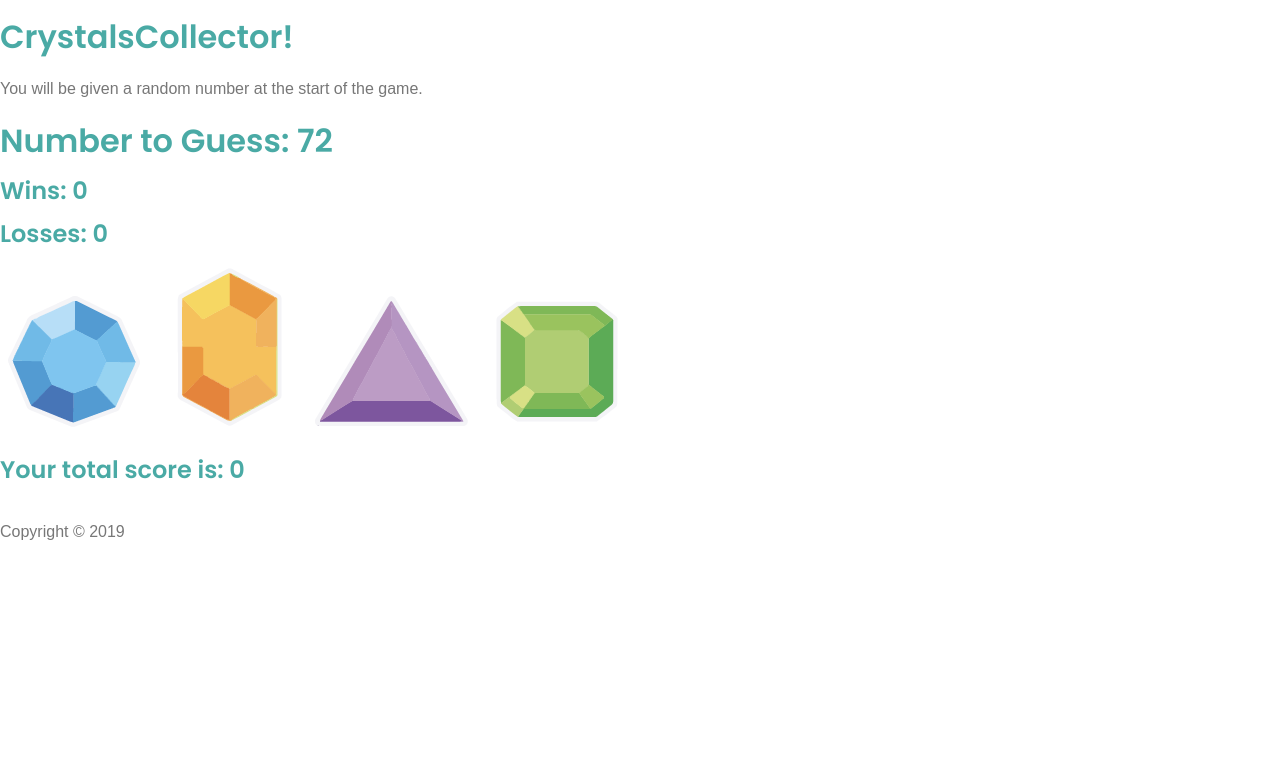
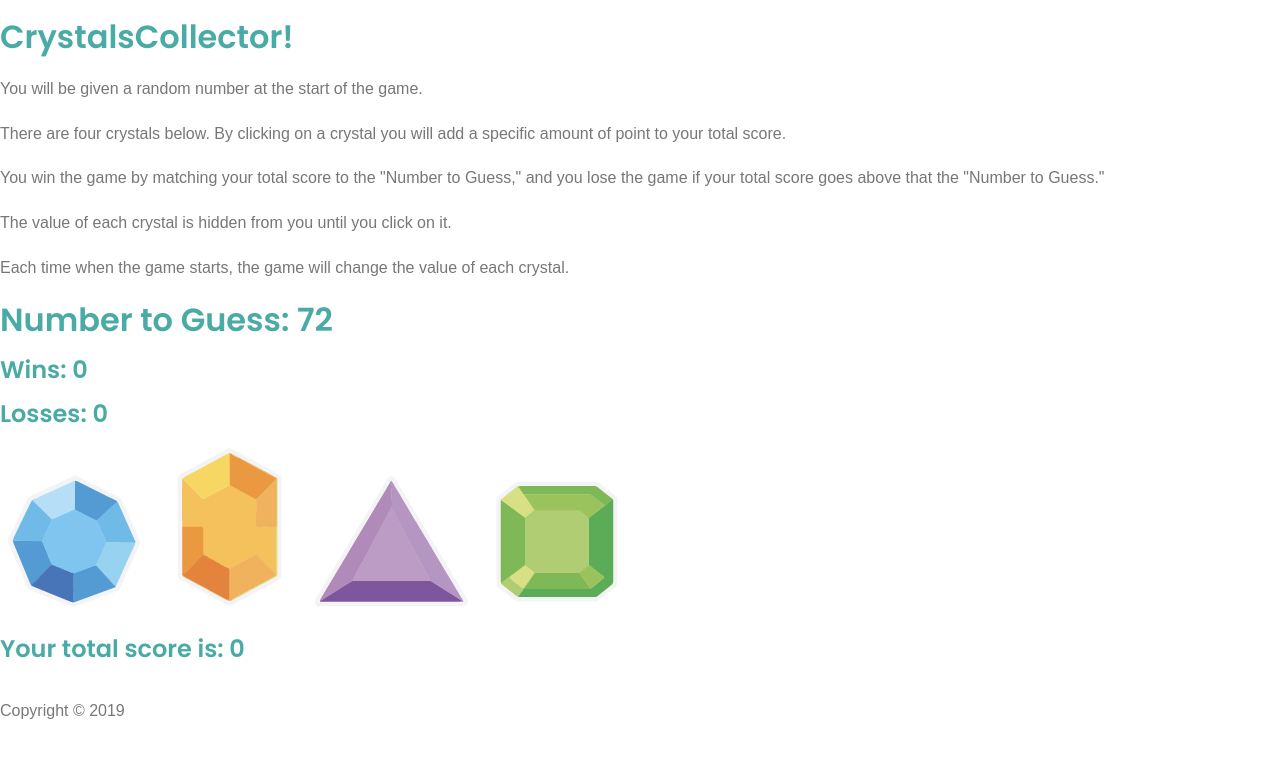
Before and after one commit to tochwat/unit-4-game, a plain HTML site: page index.html in a window 1280 px wide. Drawn offline with nearby package versions, Linux system fonts and the light colour scheme.

Commit message:
added all of the game instructions

```diff
--- a/index.html
+++ b/index.html
@@ -23,6 +23,10 @@
   <div id = "header">
     <h1>CrystalsCollector!</h1>
     <p>You will be given a random number at the start of the game.</p>
+    <p>There are four crystals below. By clicking on a crystal you will add a specific amount of point to your total score.</p>
+    <p>You win the game by matching your total score to the "Number to Guess," and you lose the game if your total score goes above that the "Number to Guess."</p>
+    <p>The value of each crystal is hidden from you until you click on it.</p>
+    <p>Each time when the game starts, the game will change the value of each crystal.</p>
     <h1>Number to Guess: <span id="number-to-guess"></span></h1>
     <h2>Wins: <span id="wins"></span></h2>
     <h2>Losses: <span id="losses"></span></h2>
```
